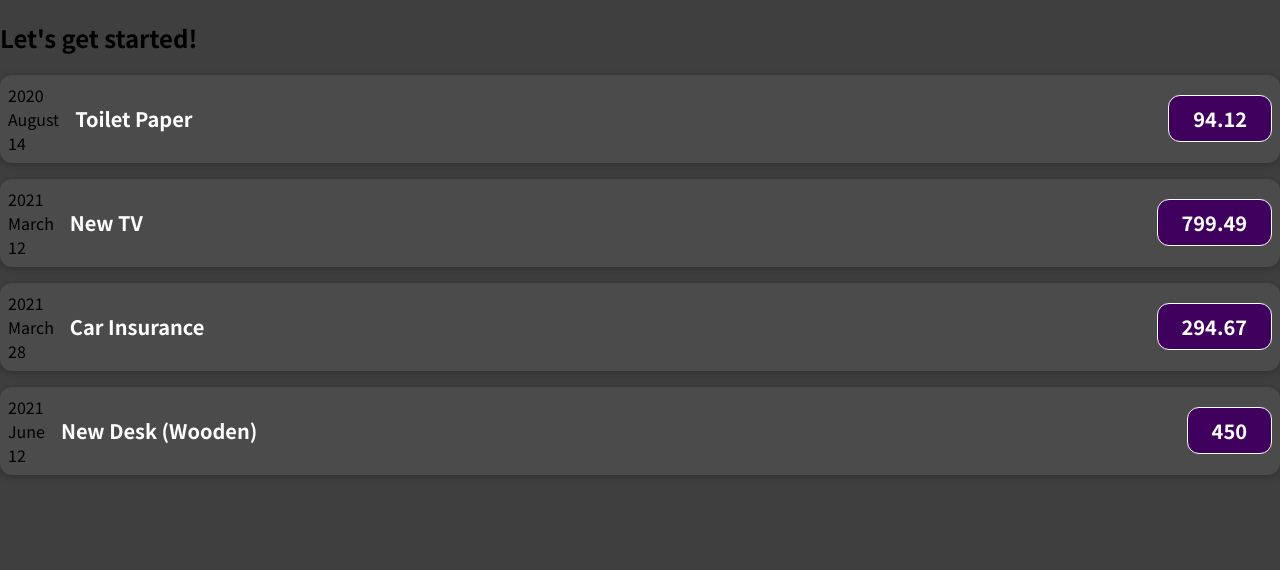
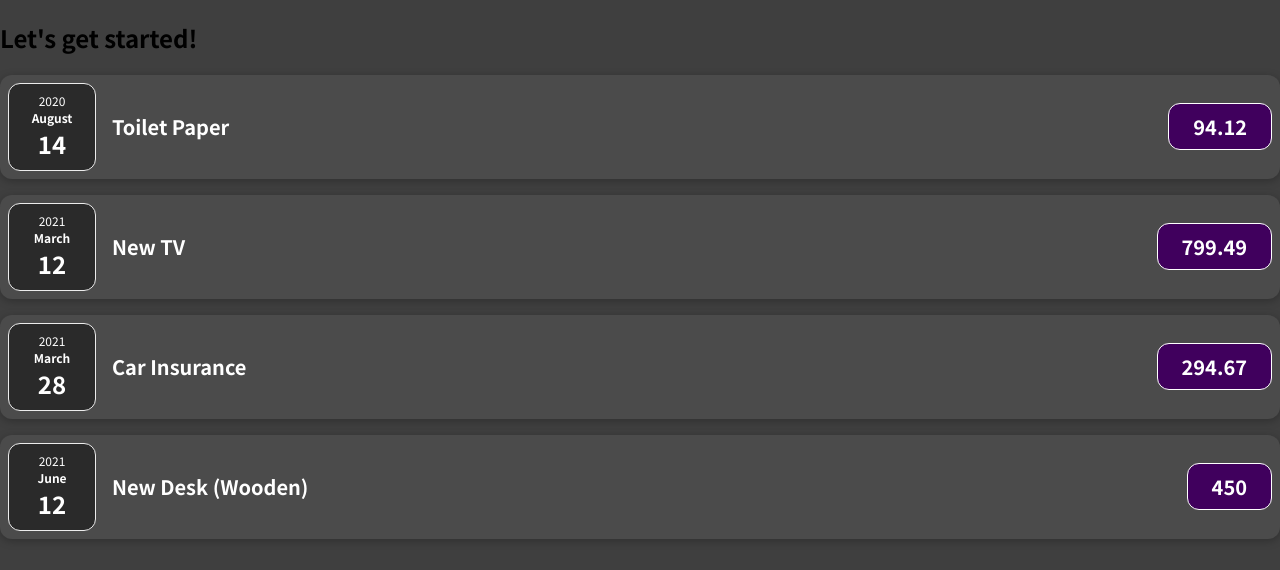
Before and after one commit to diniles/ReactCompleteGuide, a JavaScript app: page / in a window 1280 px wide. Shown: the top 570 px of the page. Built offline with nearby package versions, Linux system fonts and the light colour scheme.

Commit message:
Refactor: date to separate component

```diff
--- a/src/App.js
+++ b/src/App.js
@@ -25,10 +25,10 @@
   return (
     <div>
       <h2>Let's get started!</h2>
-      <ExpenseItem title={expenses[0].title} amount={expenses[0].amount} date={expenses[0].date}></ExpenseItem>
-      <ExpenseItem title={expenses[1].title} amount={expenses[1].amount} date={expenses[1].date}></ExpenseItem>
-      <ExpenseItem title={expenses[2].title} amount={expenses[2].amount} date={expenses[2].date}></ExpenseItem>
-      <ExpenseItem title={expenses[3].title} amount={expenses[3].amount} date={expenses[3].date}></ExpenseItem>
+      <ExpenseItem title={expenses[0].title} amount={expenses[0].amount} date={expenses[0].date}/>
+      <ExpenseItem title={expenses[1].title} amount={expenses[1].amount} date={expenses[1].date}/>
+      <ExpenseItem title={expenses[2].title} amount={expenses[2].amount} date={expenses[2].date}/>
+      <ExpenseItem title={expenses[3].title} amount={expenses[3].amount} date={expenses[3].date}/>
     </div>
   );
 }
--- /dev/null
+++ b/src/components/ExpenseDate.css
@@ -0,0 +1,26 @@
+.expense-date {
+    display: flex;
+    flex-direction: column;
+    width: 5.5rem;
+    height: 5.5rem;
+    border: 1px solid #ececec;
+    background-color: #2a2a2a;
+    color: white;
+    border-radius: 12px;
+    align-items: center;
+    justify-content: center;
+}
+
+.expense-date__month {
+    font-size: 0.75rem;
+    font-weight: bold;
+}
+
+.expense-date__year {
+    font-size: 0.75rem;
+}
+
+.expense-date__day {
+    font-size: 1.5rem;
+    font-weight: bold;
+}
--- /dev/null
+++ b/src/components/ExpenseDate.js
@@ -0,0 +1,16 @@
+import './ExpenseDate.css';
+
+function ExpenseDate(props) {
+  const month = props.date.toLocaleString('en-US', {month: 'long'});
+  const day = props.date.toLocaleString('en-US', {day: '2-digit'});
+  const year = props.date.getFullYear();
+  return (
+    <div className="expense-date">
+      <div className="expense-date__year">{year}</div>
+      <div className="expense-date__month">{month}</div>
+      <div className="expense-date__day">{day}</div>
+    </div>
+  );
+}
+
+export default ExpenseDate;
--- a/src/components/ExpenseItem.js
+++ b/src/components/ExpenseItem.js
@@ -1,16 +1,11 @@
+import ExpenseDate from './ExpenseDate';
 import './ExpenseItem.css';
 
 function ExpenseItem(props) {
-  const month = props.date.toLocaleString('en-US', {month: 'long'});
-  const day = props.date.toLocaleString('en-US', {day: '2-digit'});
-  const year = props.date.getFullYear();
+
   return (
     <div className="expense-item">
-      <div>
-        <div>{year}</div>
-        <div>{month}</div>
-        <div>{day}</div>
-      </div>
+      <ExpenseDate date={props.date}/>
       <div className="expense-item__description">
         <h2>{props.title}</h2>
       </div>
```
